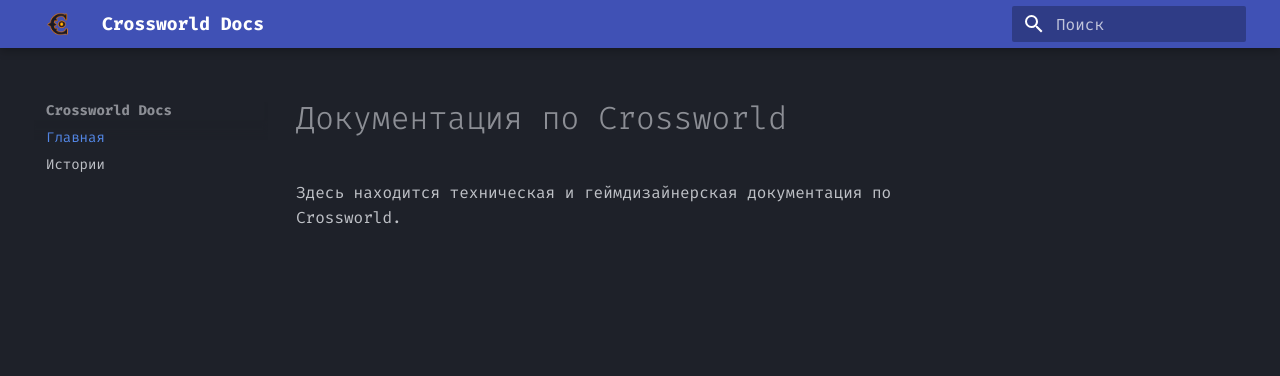
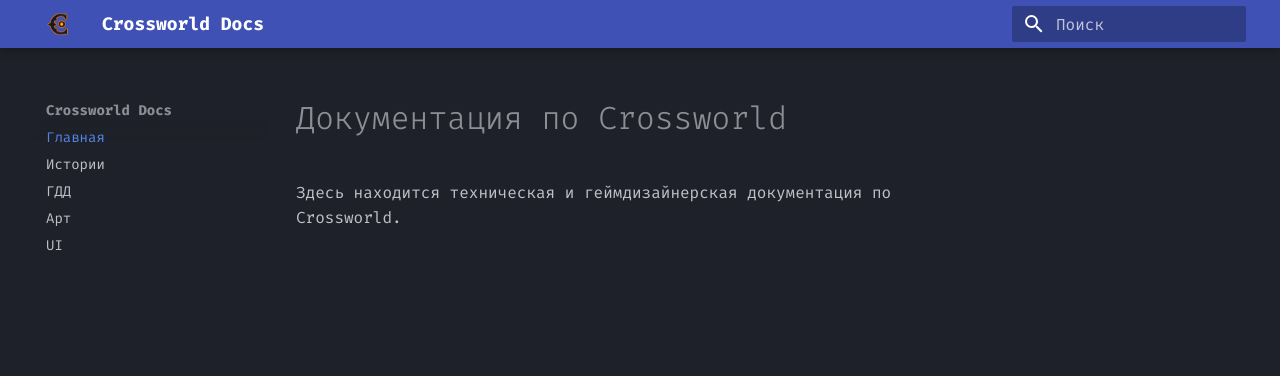
Before and after one commit to CredoDocs/crossworld.github.io, an MkDocs documentation site: the page built from docs/index.md, in a window 1280 px wide. Shown: the top 376 px of the page. Built offline with MkDocs 1.6.1 and Material for MkDocs 9.7.7, drawn with Linux system fonts in a browser that asks for light colours.

Commit message:
Фикс структуры

```diff
--- a/mkdocs.yml
+++ b/mkdocs.yml
@@ -46,3 +46,6 @@ extra_javascript:
 nav:
   - Главная: index.md
   - Истории: nd/
+  - ГДД: gdd/
+  - Арт: 2d/
+  - UI: ui/
```
Also changed, not shown: docs/2d/index.md (added), docs/gdd/index.md (added), docs/ui/index.md (added).
